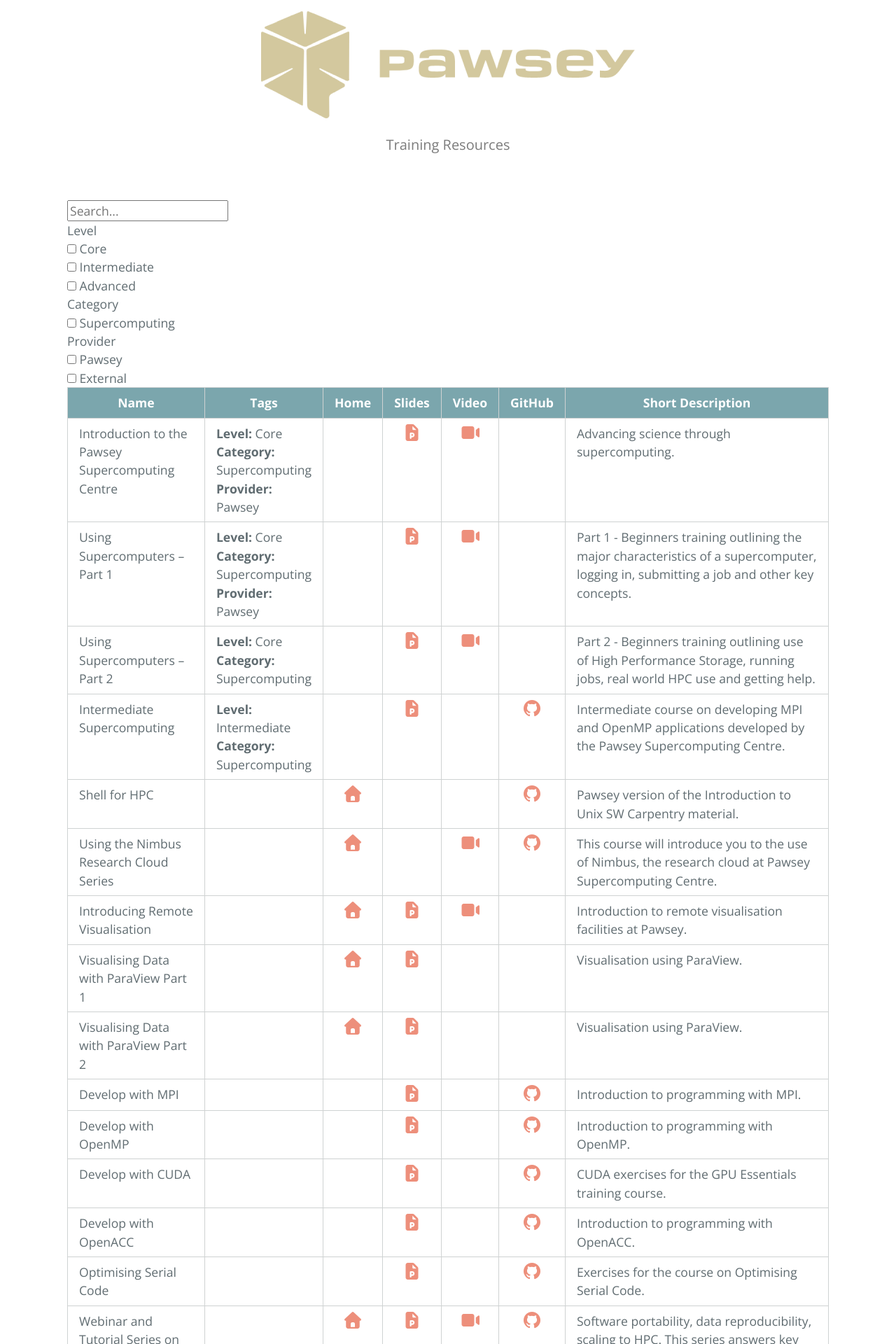
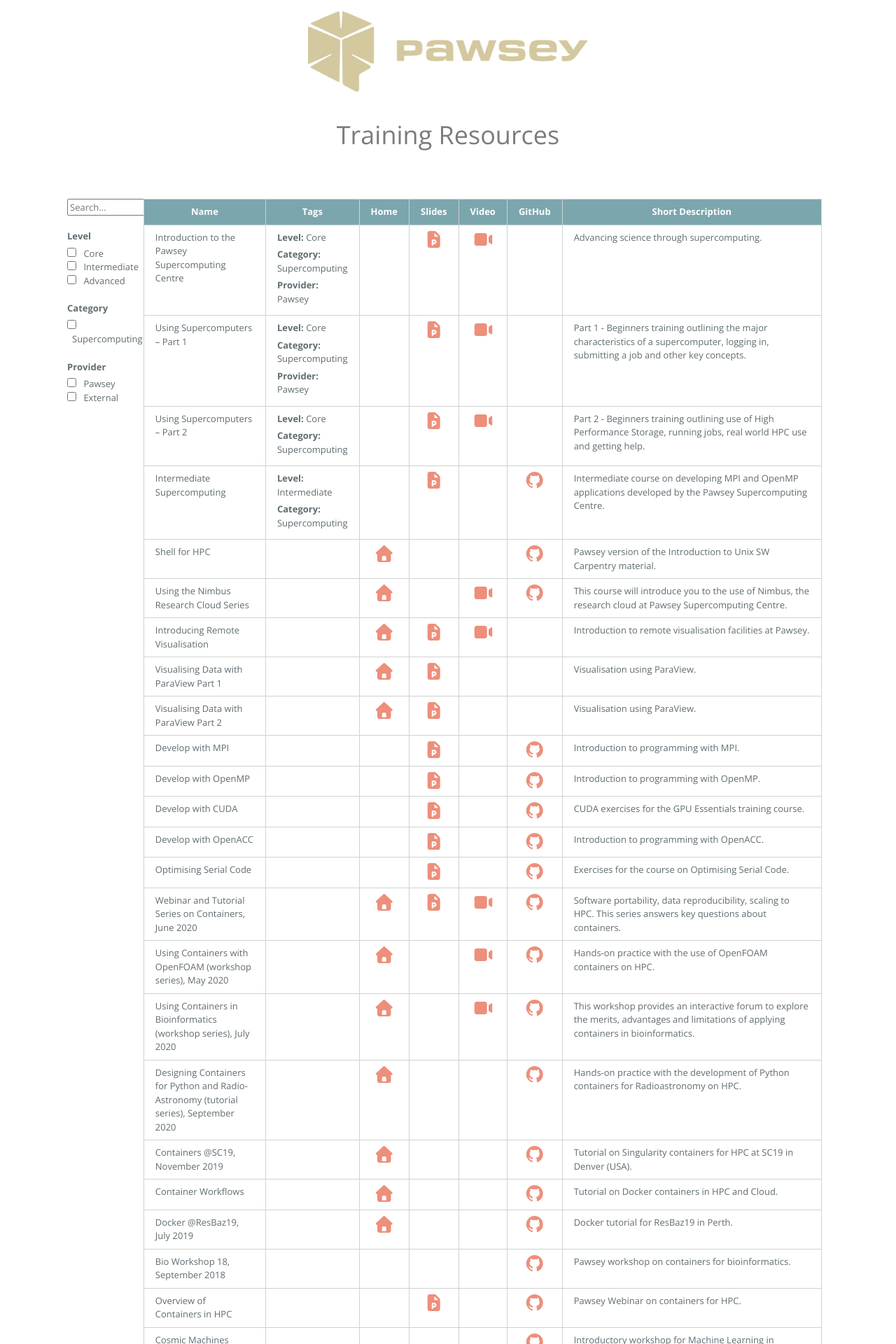
Before and after one commit to PawseySC/PawseySC.github.io, a Jekyll site: the page built from training.md, in a window 1280 px wide. Shown: the top 1920 px of the page at 70% size. Built offline with Jekyll 4.4.1, drawn with Linux system fonts in a browser that asks for light colours; nearby versions of some CDN libraries; our own code applies the rules of GitHub Pages for plain Markdown files; library files that are not in the unit come from our copies; a script that is not in the unit is left out; the repository's description, which GitHub fills in, is left out.

Commit message:
Update jekyll-theme-cayman-red.scss

```diff
--- a/_sass/jekyll-theme-cayman-red.scss
+++ b/_sass/jekyll-theme-cayman-red.scss
@@ -62,7 +62,7 @@
 }
 
 i {
-  font-size: 24px;
+  font-size:24px;
 }
 
 .btn {
@@ -74,7 +74,7 @@
 
   &:hover {
     text-decoration: none;
-    background-color: #30251c;
+    background-color: #80766e;
   }
 
   + .btn {
@@ -119,6 +119,10 @@
   @include small {
     padding: 1rem 1rem 0rem;
   }
+
+  img {
+    width: 400px;
+  }
 }
 
 .project-name {
@@ -144,7 +148,7 @@
   font-weight: normal;
 
   @include large {
-    font-size: 1.25rem;
+    font-size: 2.25rem;
   }
 
   @include medium {
@@ -315,7 +319,7 @@
     th {
       font-weight: bold;
       color: #fff;
-      background: #7ba6ad;
+      background:  #7ba6ad;
     }
 
     th,
@@ -324,8 +328,17 @@
       padding: 0.5rem 1rem;
       border: 1px solid $table-border-color;
     }
+
     td > a {
       color:  #ed8f7b;
+    }
+
+    td > div {
+      padding-bottom: 5px;
+    }
+
+    tr {
+      font-size: small;
     }
   }
 
@@ -354,10 +367,37 @@
   }
 }
 
+.main-content-search {
+  float: left;
+  width: 10%;
+  font-size: small;
+}
+
+.search-label {
+  padding-top: 20px;
+  padding-bottom: 5px ;
+
+  label {
+    font-weight: bold;
+  }
+}
+
+.search-criteria {
+  label {
+    padding-left: 7px;
+  }
+}
+
+.main-content-table {
+  float: right; width: 90%;
+  padding: 0px 10px 50px 0px;
+}
+
 .site-footer {
   padding-top: 2rem;
   margin-top: 2rem;
-  border-top: solid 1px $hr-border-color;
+  overflow: auto;
+  width: 100%;
 
   @include large {
     font-size: 1rem;
@@ -369,6 +409,14 @@
 
   @include small {
     font-size: 0.9rem;
+  }
+
+  p {
+    text-align: center;
+    background-color: #2b2b2b;
+    color: #7c7c7c;
+    padding-bottom: 30px;
+    margin: 0px;
   }
 }
 
@@ -383,14 +431,30 @@
 
 .external-links {
   text-align: center;
+  margin: 0px;
+  background-color: #383838;
+  padding: 30px;
+
+  a {
+    color: #fff;
+    text-decoration: none;
+    padding: 10px;
+    font-weight: bold;
+
+    &:hover {
+      color: #d4c89e;
+    }
+  }
 }
 
-.external-links-images {
+.external-links-icons {
   text-align: center;
-  margin-top: 30px;
   width: 100%;
   background-color: #2b2b2b;
-  padding: 30px;
+
+  img {
+    padding: 20px;
+  }
 }
 
 /**
```
